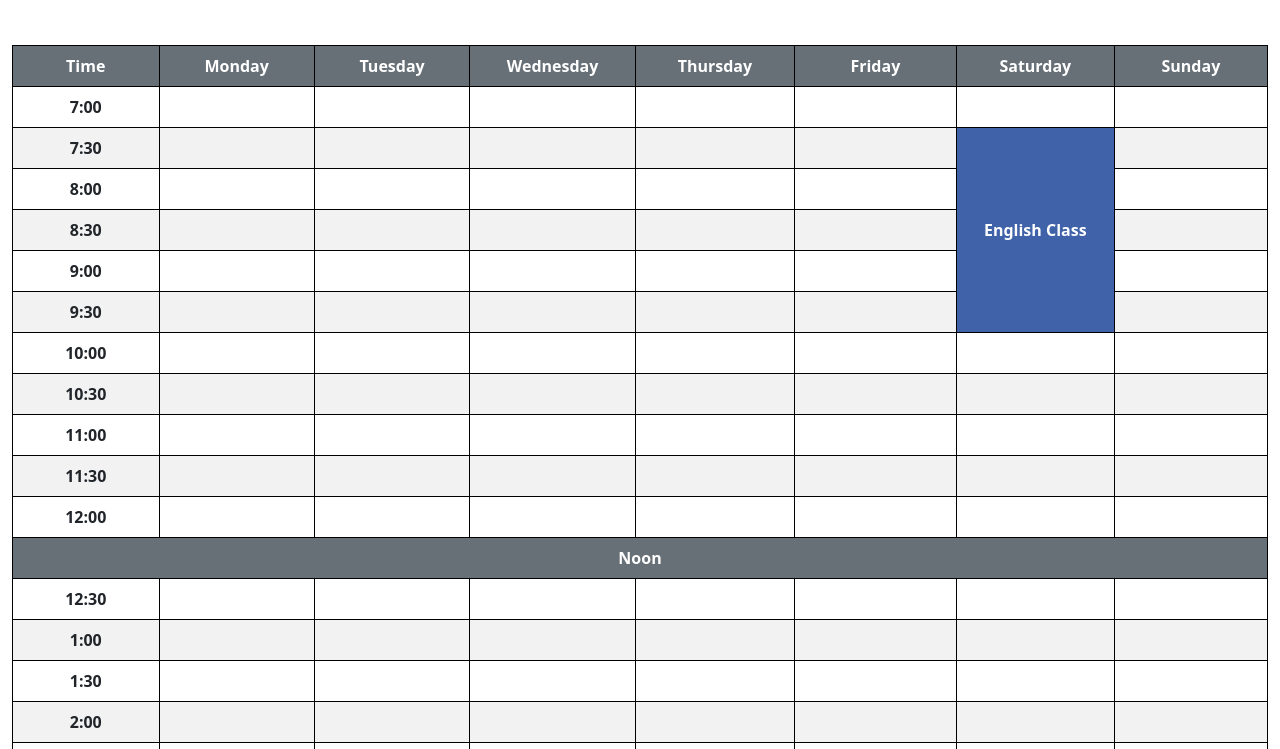
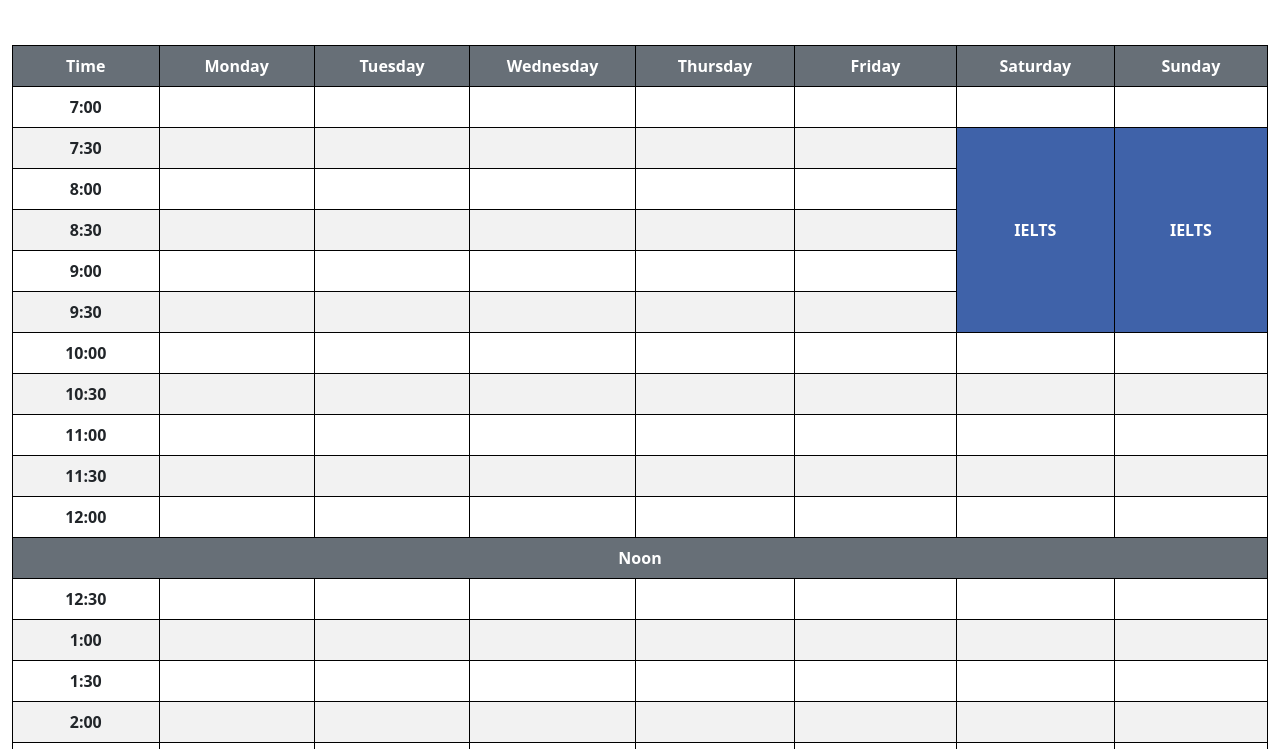
Before and after one commit to CartimDraluc/Cartimpedia, a plain HTML site: page Secrets/Timetable/index.html in a window 1280 px wide. Shown: the part 51-800 px from the top of the page. Drawn offline with nearby package versions, Linux system fonts and the light colour scheme.

Commit message:
Minor Updates

```diff
--- a/Secrets/Timetable/index.html
+++ b/Secrets/Timetable/index.html
@@ -53,12 +53,11 @@
                 <td></td>
                 <td></td>
                 <td></td>
-                <td rowspan="5">English Class</td>
-                <td></td>
+                <td rowspan="5">IELTS</td>
+                <td rowspan="5">IELTS</td>
             </tr>
             <tr>
                 <th>8:00</th>
-                <td></td>
                 <td></td>
                 <td></td>
                 <td></td>
@@ -72,7 +71,6 @@
                 <td></td>
                 <td></td>
                 <td></td>
-                <td></td>
             </tr>
             <tr>
                 <th>9:00</th>
@@ -81,11 +79,9 @@
                 <td></td>
                 <td></td>
                 <td></td>
-                <td></td>
             </tr>
             <tr>
                 <th>9:30</th>
-                <td></td>
                 <td></td>
                 <td></td>
                 <td></td>
--- a/Secrets/Timetable/script.js
+++ b/Secrets/Timetable/script.js
@@ -18,7 +18,7 @@ function Time(){
       td.style.backgroundColor = "#188050";
       td.style.fontWeight = "bold";
     }
-    else if(Class == "English Class"){
+    else if(Class == "IELTS"){
       td.style.color = "#fff";
       td.style.backgroundColor = "#4267B2"
       td.style.fontWeight = "bold";
```
